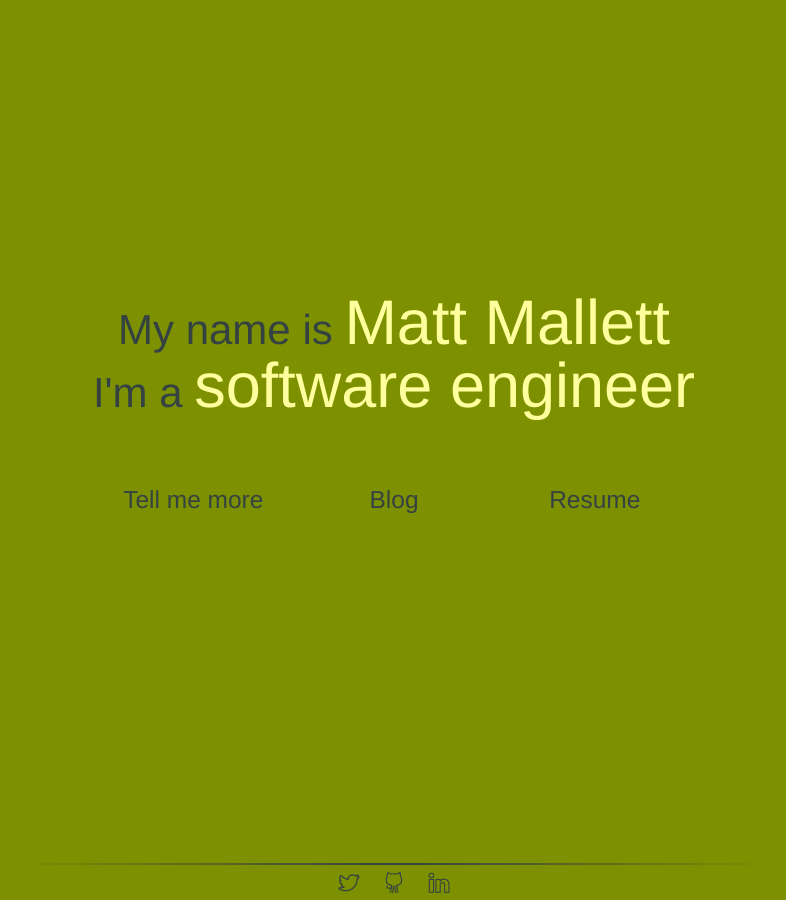
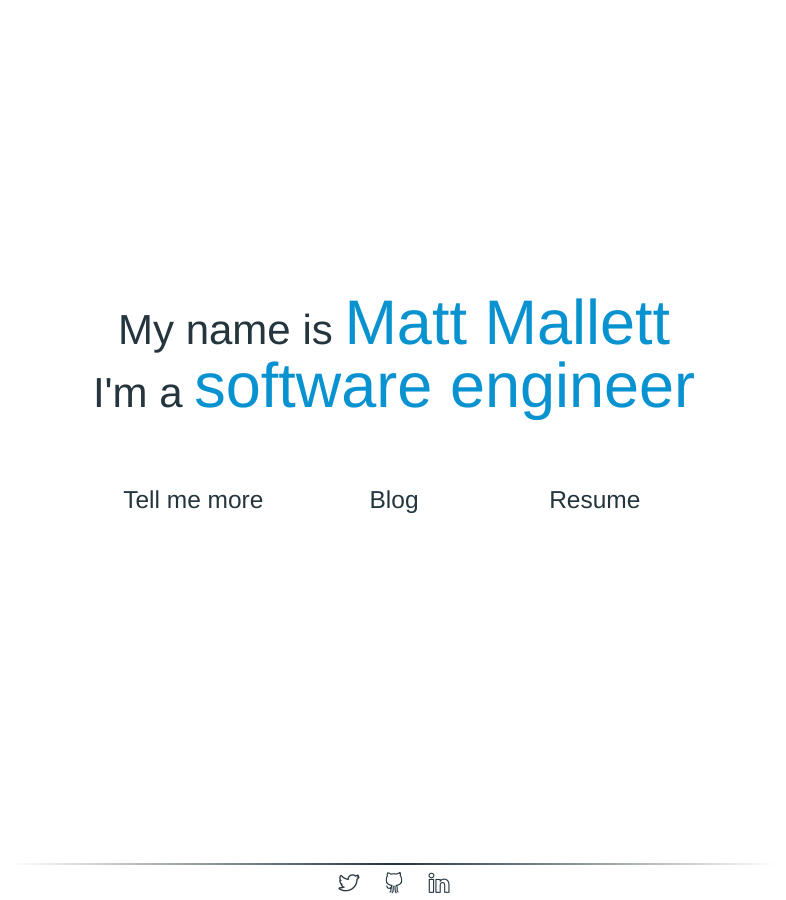
Before and after one commit to mmallett/mmallett.github.io, a Jekyll site: the page built from index.html, in a window 1280 px wide. Shown: the whole page, without its empty margins (246-1032 px from the left). Built offline with Jekyll 4.4.1, drawn with Linux system fonts in a browser that asks for light colours.

```diff
--- a/_includes/header.html
+++ b/_includes/header.html
@@ -2,6 +2,6 @@
   <a class="logo" href="/">Matt Mallett</a>
   <ul>
     <li><a href="/blog">Blog</a></li>
-    <li><a href="https://docs.google.com/document/d/1lbK5zdyz4DmqFozsaCgo5eZX87v7vDD-VfwUUBI-RLo/edit?usp=sharing">Resume</a></li>
+    <li class="mobile-hide"><a href="https://docs.google.com/document/d/1lbK5zdyz4DmqFozsaCgo5eZX87v7vDD-VfwUUBI-RLo/edit?usp=sharing">Resume</a></li>
   </ul>
 </div>
--- a/css/style.css
+++ b/css/style.css
@@ -1,7 +1,7 @@
 /*
 354242
 ACEBAE
-FFFF9D
+0892d0
 C9DE55
 7D9100
 */
@@ -11,7 +11,7 @@ html{
 }
 
 body{
-  background-color: #7d9100;
+  background-color: white;
   position: absolute;
   top: 0px;
   bottom: 0px;
@@ -23,7 +23,7 @@ body{
 }
 
 .header{
-  max-width: 1000px;
+  max-width: 800px;
   margin-left: auto;
   margin-right: auto;
   width: 100%;
@@ -33,10 +33,10 @@ body{
   align-items: center;
 }
 .header a.logo{
-  color: #ffff9d;
+  color: #0892d0;
   font-size: 3em;
   display: inline-block;
-  margin-right: 20px;
+  margin-right: 40px;
 }
 .header a.logo:hover{
   text-decoration: none;
@@ -54,7 +54,7 @@ body{
   margin-top: -20px;
 }
 .header ul li a{
-  color: #354242;
+  color: #24353D;
   text-decoration: none;
   border: 0px;
   text-decoration: none;
@@ -63,9 +63,18 @@ body{
   padding: 10px 20px;
 }
 .header ul li a:hover{
-  background-color: #354242;
-  color: #ffff9d;
+  background-color: #24353D;
+  color: #0892d0;
   outline: 0px;
+}
+
+@media (max-width: 625px){
+  .header a.logo{
+    margin-right: 10px;
+  }
+  .header ul li.mobile-hide{
+    display: none;
+  }
 }
 
 .home{
@@ -78,11 +87,11 @@ body{
   font-size: 3em;
   line-height: 1;
   margin: 0px;
-  color: #354242;
+  color: #24353D;
 }
 
 .home p.title span{
-  color: #ffff9d;
+  color: #0892d0;
   font-size: 1.5em;
 }
 
@@ -96,7 +105,7 @@ body{
 .home .button-container .button{
   padding: 10px 20px;
   background-color: inherit;
-  color: #354242;
+  color: #24353D;
   font-size: 1.75em;
   border: 0px;
   margin: 5px;
@@ -119,8 +128,8 @@ body{
 }
 
 .home .button-container .button:hover{
-  background-color: #354242;
-  color: #ffff9d;
+  background-color: #24353D;
+  color: #0892d0;
   outline: 0px;
 }
 
@@ -137,11 +146,56 @@ body{
 .home .more p{
   font-size: 1.5em;
   margin-bottom: 20px;
-  color: #354242;
+  color: #24353D;
 }
 
 .page{
-  margin: auto
+  margin: auto;
+  flex-grow: 1;
+  width: 100%;
+  max-width: 800px;
+  padding: 10px;
+  color: #24353D;
+}
+
+.page .post-list{
+  padding: 0px;
+}
+.page .post-list li{
+  list-style-type: none;
+  margin-bottom: 40px;
+}
+.page .post-list .post-meta{
+  display: block;
+  color: rgba(0,0,0,.7);
+  margin-top: -5px;
+  margin-bottom: 5px;
+}
+.page .post-list .post-title{
+  font-size: 1.5em;
+  margin-top: 5px;
+  display: inline-block;
+  color: #0892d0;
+}
+.page .post-list .post-title:hover{
+  color: 0892d0;
+  text-decoration: none;
+}
+.page .post-list .post-excerpt{
+
+}
+
+.post .post-title{
+  font-size: 1.5em;
+  margin: 0px;
+  margin-top: 7px;
+  color: #0892d0;
+  display:inline-block;
+}
+
+.post .post-meta{
+  margin-bottom: 5px;
+  display: block;
 }
 
 .footer{
@@ -150,7 +204,7 @@ body{
   border-top: 2px;
   padding-top: 5px;
   border-style: solid;
-  border-image: linear-gradient(to right, rgba(0,0,0,0) 20%, #354242 50%, rgba(0,0,0,0) 80%);
+  border-image: linear-gradient(to right, rgba(0,0,0,0) 20%, #24353D 50%, rgba(0,0,0,0) 80%);
   border-image-slice: 1;
   border-bottom: 0px;
   background-color: inherit;
@@ -160,7 +214,7 @@ body{
 .footer .social{
   font-size: 1.5em;
   padding: 0px 10px;
-  color: #354242;
+  color: #24353D;
 }
 
 .footer .social:hover{
--- a/index.html
+++ b/index.html
@@ -33,8 +33,4 @@ layout: home
     security, and linux kernel development.
   </p>
 
-  <p>
-    In my freetime I enjoy cats, pizza, running and gaming.
-  </p>
-
 </div>
```
Also changed, not shown: _layouts/post.html (added, +14 -0 lines), _posts/2016-05-28-hello-world.markdown (added, +38 -0 lines), blog/index.html (+10 -1 lines).
